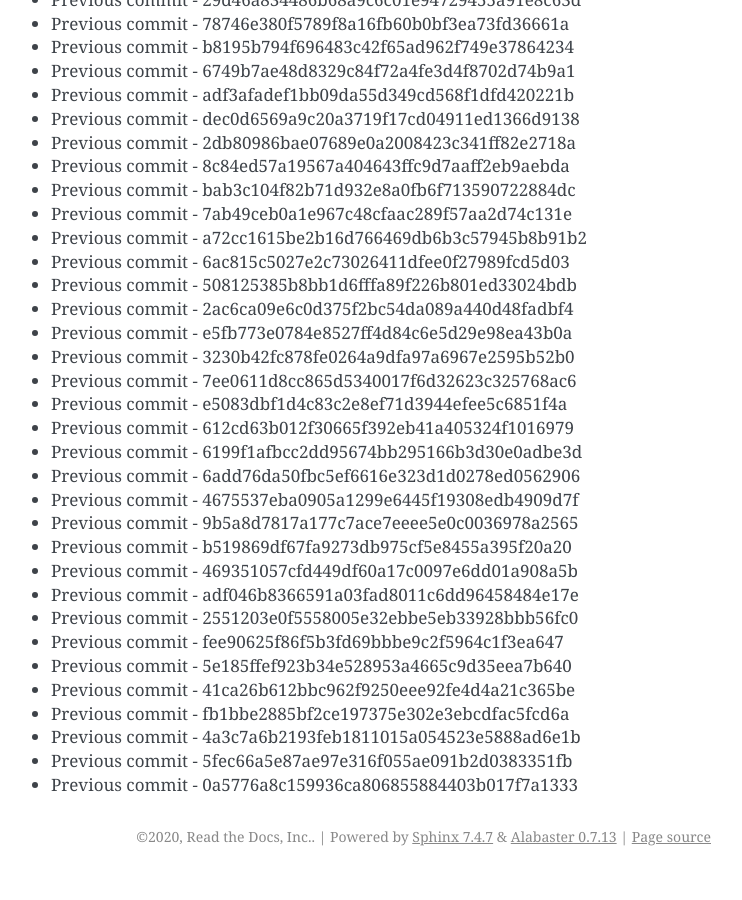
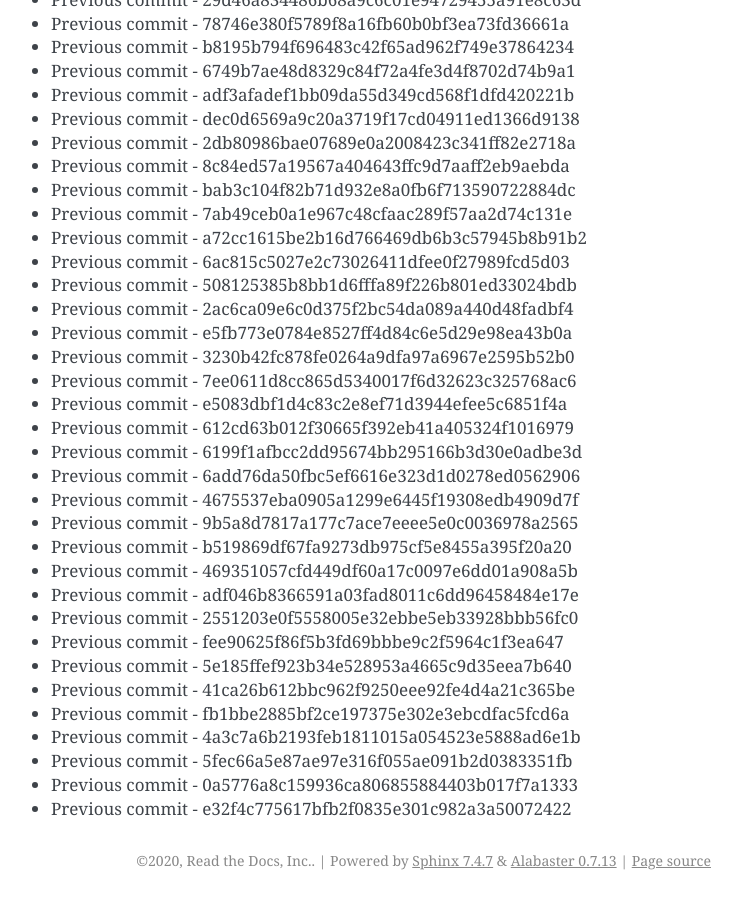
Before and after one commit to readthedocs/rtd-git-stresstest, a Sphinx documentation site: the page built from docs/updates.rst, in a window 1280 px wide and 900 px high, scrolled down 91774 px. Shown: the whole window, without its empty margins (399-1141 px from the left). Built offline with Sphinx 7.4.7, drawn with Linux system fonts in a browser that asks for light colours; before the commit the page ends 92650 px from its top, so only the background shows below that.

Commit message:
Generating commit from previous: e32f4c775617bfb2f0835e301c982a3a50072422

```diff
--- a/docs/updates.rst
+++ b/docs/updates.rst
@@ -3888,3 +3888,4 @@ It can be tested for any performance characteristics.
 * Previous commit - 4a3c7a6b2193feb1811015a054523e5888ad6e1b
 * Previous commit - 5fec66a5e87ae97e316f055ae091b2d0383351fb
 * Previous commit - 0a5776a8c159936ca806855884403b017f7a1333
+* Previous commit - e32f4c775617bfb2f0835e301c982a3a50072422
```
